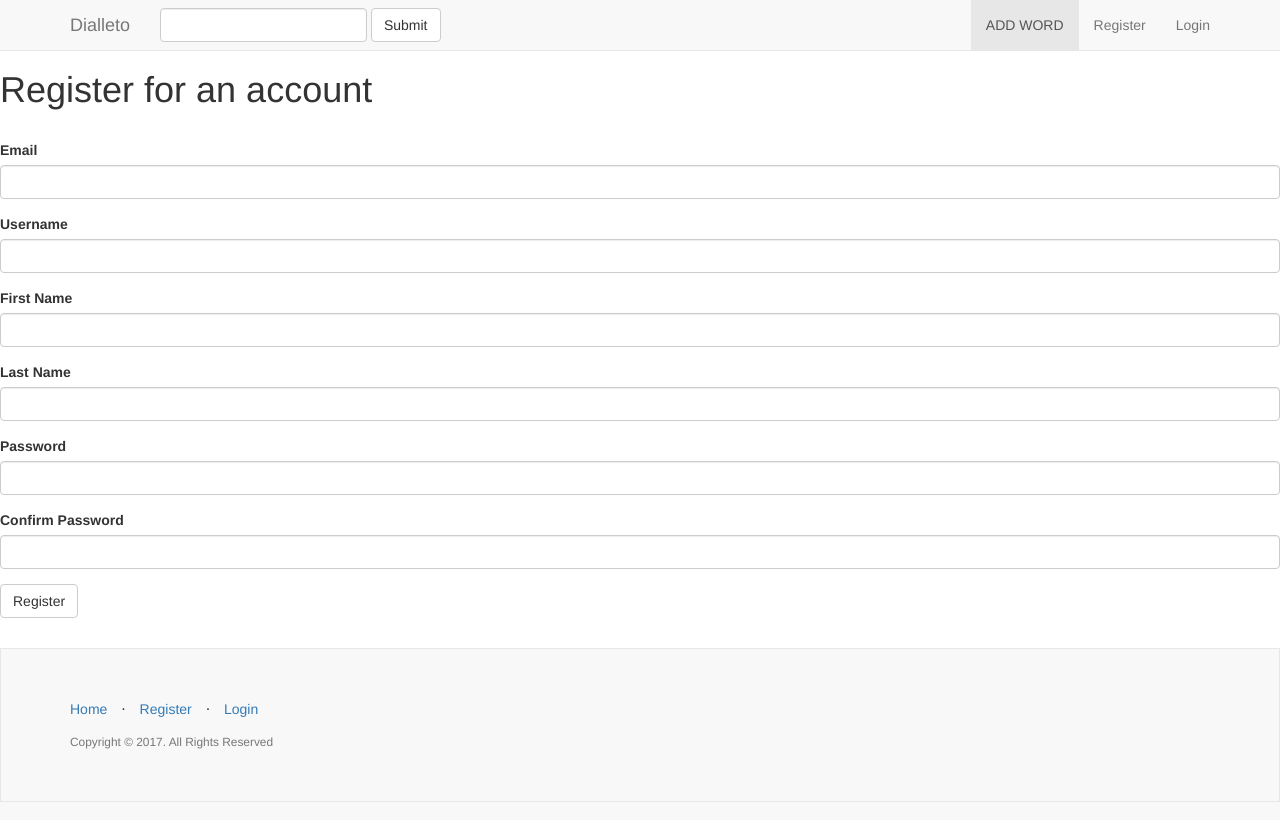
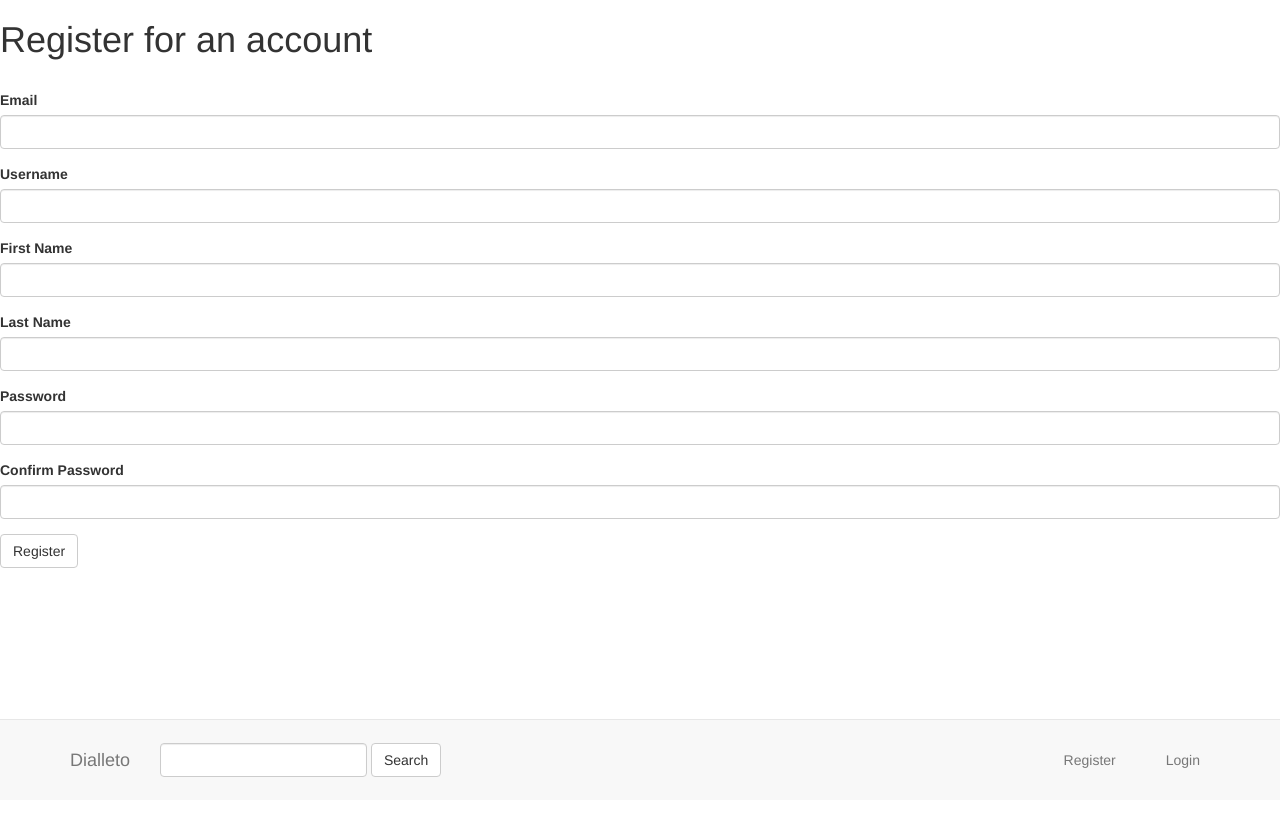
Before and after one commit to DiegoPires/dialleto, a Flask app: page /auth/register in a window 1280 px wide. Run offline with Flask 2, Linux system fonts and the light colour scheme; parts of the project's set-up code (start-up, migrations or seed data) failed here and were passed over; some libraries are stand-ins or nearby versions.

Commit message:
Changements de layout

```diff
--- a/app/static/css/style.css
+++ b/app/static/css/style.css
@@ -5,13 +5,9 @@ body, html {
     height: 100%;
 }
 
+.contenu{ margin: 10px 0px;}
 
-footer {
-    padding: 50px 0;
-    background-color: #f8f8f8;
-
-    border:1px solid #e7e7e7;
-}
+.navbar-default{padding:15px;}
 
 p.copyright {
     margin: 15px 0 0;
@@ -67,21 +63,19 @@ p.copyright {
     margin: 0px;
 }
 
+.words .more { font-size: 10px !important; }
+
 .words ul li {
-    background-color: #efefef;
-    padding: 10px 20px;
-    margin: 5px 20px;
+
+    margin-bottom: 30px;
 }
 
-.words ul li .language{ font-size:10px;
-    text-align: right; }
-
-.words ul li h2 {
-    border-bottom: 4px solid #cccccc;
+.words ul li h2, ul.word  li  h2 {
+    border-bottom: 2px solid #cccccc;
 
 }
 .words ul li  h1, h2, h3{
-    padding: 3px;
+    padding: 3px 0px;
     margin: 0px;
 
 }
@@ -90,11 +84,6 @@ ul.word {
     list-style: none;
 }
 
- ul.word  li  h2{
-    border-bottom: 4px solid #cccccc;
-    padding: 10px;
-    margin: 0px 0px 10px 0px;
-}
 
  ul.word  li  h3{
     padding: 10px;
@@ -107,6 +96,17 @@ ul.word {
 
  ul.definitions li{
      margin: 0px;
-     padding: 5px;
+     padding: 5px 0px 0px 0px;
      text-align: justify;
  }
+
+.navbar .divider-vertical {
+    height: 40px;
+    margin: 0 29px;
+    border-left: 1px solid #f2f2f2;
+    border-right: 1px solid #ffffff;
+}
+
+.navbar-fixed-bottom ul li { margin: 0px 10px; }
+
+.pagination-orientation { text-align:center;}
--- a/app/templates/base.html
+++ b/app/templates/base.html
@@ -8,16 +8,25 @@
     <link href="{{ url_for('static', filename='css/style.css') }}" rel="stylesheet">
 </head>
 <body>
-<div class="navbar navbar-default navbar-fixed-top topnav" role="navigation">
+
+<div class="contenu">
+
+    {% block body %}
+    {% endblock %}
+
+</div>
+
+<nav class="navbar navbar-default navbar-fixed-bottom" role="navigation">
+
     <div class="container topnav">
 
         <div class="navbar-header">
-            <!--button type="button" class="navbar-toggle" data-toggle="collapse" data-target="#bs-example-navbar-collapse-1">
+            <button type="button" class="navbar-toggle collapsed" data-toggle="collapse" data-target=".navbar-collapse" aria-expanded="false">
                 <span class="sr-only">Toggle navigation</span>
                 <span class="icon-bar"></span>
                 <span class="icon-bar"></span>
                 <span class="icon-bar"></span>
-            </button-->
+            </button>
             <a class="navbar-brand topnav" href="{{ url_for('dictionary.index') }}">Dialleto</a>
         </div>
 
@@ -27,53 +36,29 @@
                 <div class="form-group">
                     {{ g.search_form.hidden_tag() }}
                     {{ g.search_form.word(size=20, class="form-control") }}
-                    <button type="submit" class="btn btn-default">Submit</button>
+                    <button type="submit" class="btn btn-default">Search</button>
                 </div>
             </form>
 
             <ul class="nav navbar-nav navbar-right">
-                <li class="active"><a href="{{ url_for('dictionary.add_word') }}">ADD WORD</a></li>
-
                 {% if current_user.is_authenticated %}
-                    <li><a><i class="fa fa-user"></i>  Hi, {{ current_user.username }}!</a></li>
+                    <li><a><i class="fa fa-user"></i> {{ current_user.username }}</a></li>
                     <li><a href="{{ url_for('auth.logout') }}">Logout</a></li>
                 {% else %}
                     <li><a href="{{ url_for('auth.register') }}">Register</a></li>
                     <li><a href="{{ url_for('auth.login') }}">Login</a></li>
                 {% endif %}
             </ul>
-        </div>
 
-    </div>
-</div>
-<p>&nbsp;</p>
-<p>&nbsp;</p>
-<div class="wrapper">
-    {% block body %}
-    {% endblock %}
-    <div class="push"></div>
-</div>
-<p>&nbsp;</p>
-<footer>
-    <div class="container">
-        <div class="row">
-            <div class="col-lg-12">
-                <ul class="list-inline">
-                    <li><a href="{{ url_for('dictionary.index') }}">Home</a></li>
-                    <li class="footer-menu-divider">⋅</li>
-
-                    {% if current_user.is_authenticated %}
-                        <li><a href="{{ url_for('auth.logout') }}">Logout</a></li>
-                    {% else %}
-                        <li><a href="{{ url_for('auth.register') }}">Register</a></li>
-                        <li class="footer-menu-divider">⋅</li>
-                        <li><a href="{{ url_for('auth.login') }}">Login</a></li>
-                    {% endif %}
-                </ul>
-                <p class="copyright text-muted small">Copyright © 2017. All Rights Reserved</p>
-            </div>
         </div>
     </div>
-</footer>
+</nav>
+
+<script
+  src="https://code.jquery.com/jquery-3.2.1.slim.min.js"
+  integrity="sha256-k2WSCIexGzOj3Euiig+TlR8gA0EmPjuc79OEeY5L45g="
+  crossorigin="anonymous"></script>
+<script src="https://maxcdn.bootstrapcdn.com/bootstrap/3.3.7/js/bootstrap.min.js"></script>
+
 </body>
 </html>
```
Also changed, not shown: app/templates/dictionary/_words.html (+9 -15 lines).
